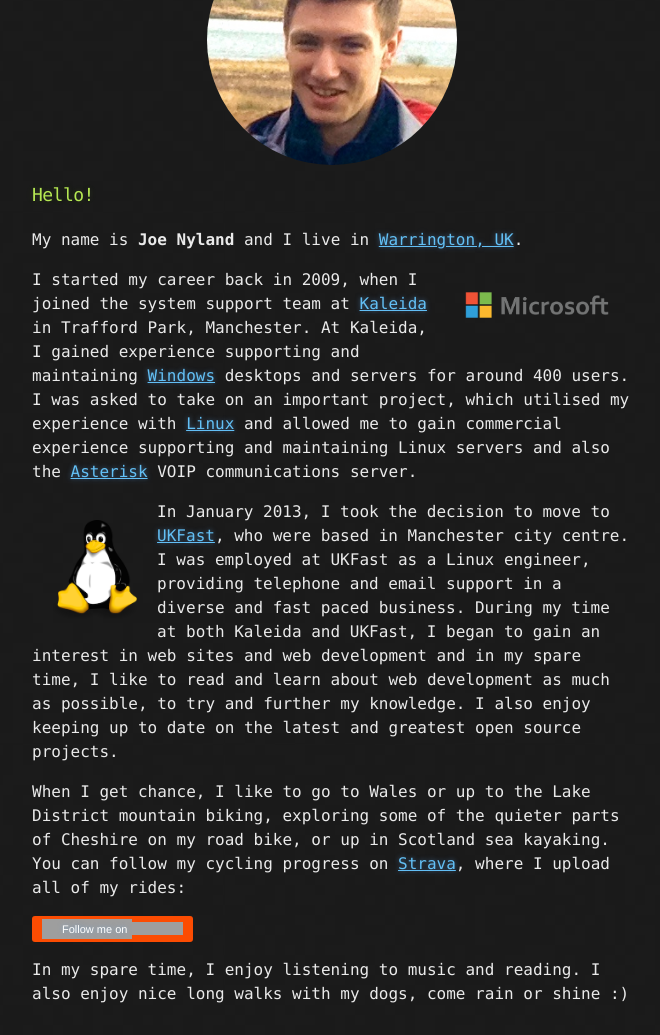
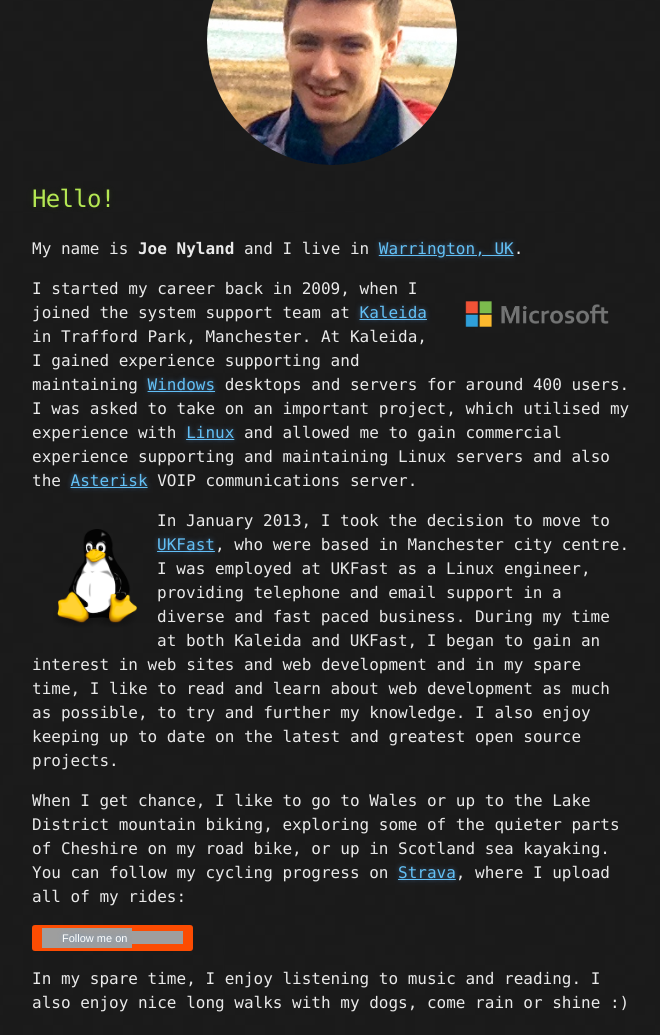
Before and after one commit to JoeNyland/joenyland.github.io, a Jekyll site: the page built from about/index.html, in a window 1280 px wide. Shown: the part 320-1355 px from the top of the page, without its empty margins (308-968 px from the left). Built offline with Jekyll 4.4.1, drawn with Linux system fonts in a browser that asks for light colours; grey boxes are pictures that could not be loaded.

Commit message:
Change title of About page from <h3> to <h2>

```diff
--- a/about/index.html
+++ b/about/index.html
@@ -8,7 +8,7 @@
     <section id="main_content">
         <span class="img-profile-circular center"></span>
 
-        <h3><a name="hello" class="anchor" href="#hello"><span class="octicon octicon-link"></span></a>Hello!</h3>
+        <h2><a name="hello" class="anchor" href="#hello"><span class="octicon octicon-link"></span></a>Hello!</h2>
 
         <p>My name is <b>Joe Nyland</b> and I live in <a href="https://goo.gl/maps/nJaJl" target="_blank">Warrington, UK</a>.</p>
 
```
